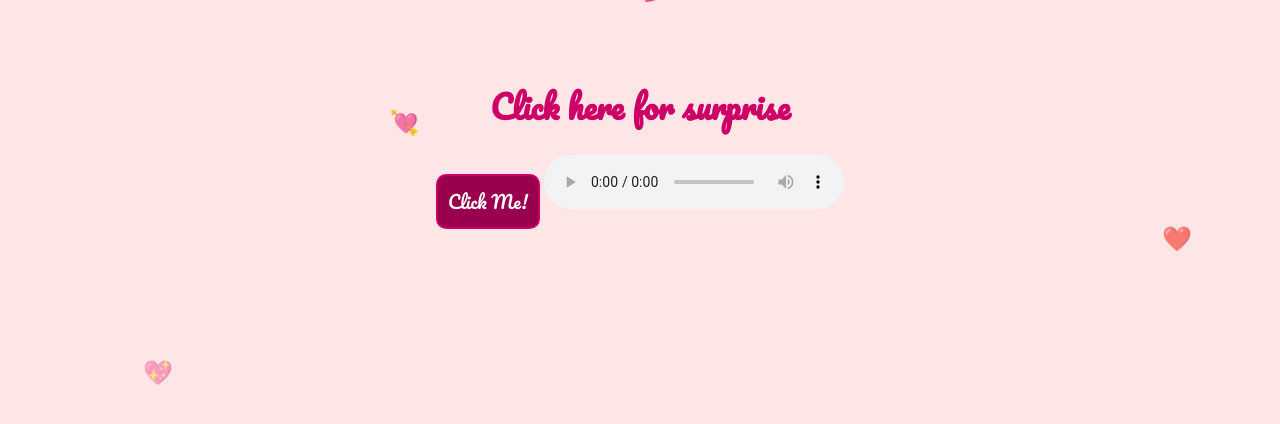
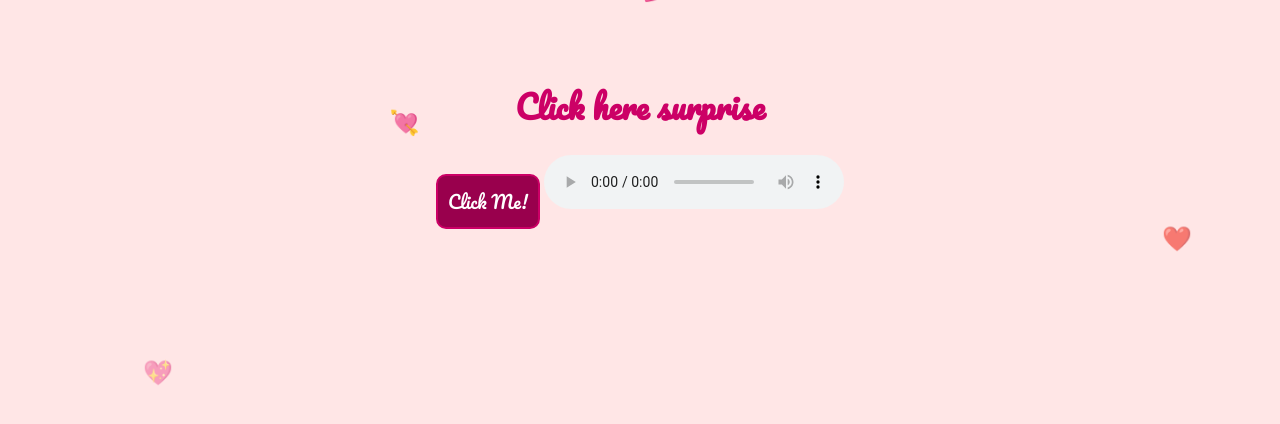
Before and after one commit to Logasanthosh/Princess, a plain HTML site: page index.html in a window 1280 px wide. Drawn offline with Linux system fonts and the light colour scheme.

Commit message:
Update index.html

```diff
--- a/index.html
+++ b/index.html
@@ -87,7 +87,7 @@
 <body>
 
   <div id="frontPage" class="page">
-    <h1>Click here for surprise</h1>
+    <h1>Click here surprise</h1>
     <button id="surpriseBtn" onclick="goBackToPassword()">Click Me!</button>
     <audio id="audio" controls>
         <source src="remo.mp3" type="audio/mp3">
```
